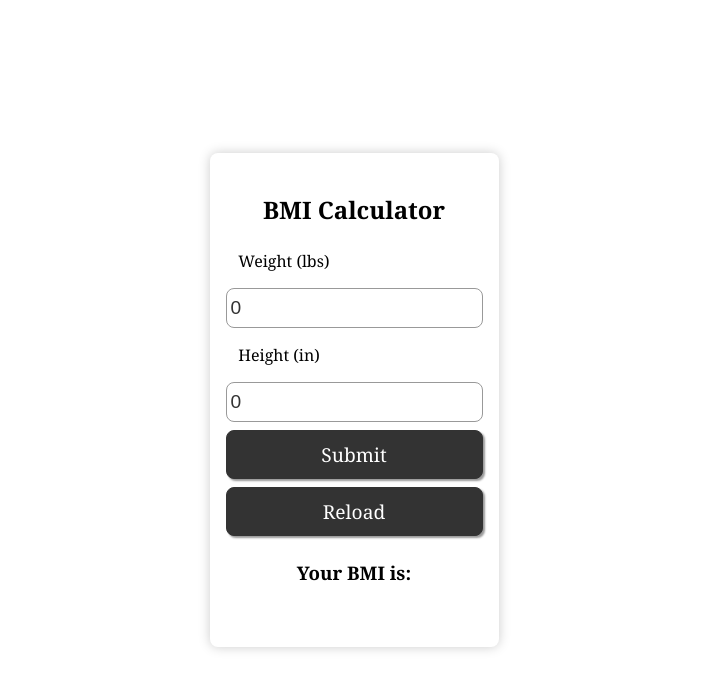
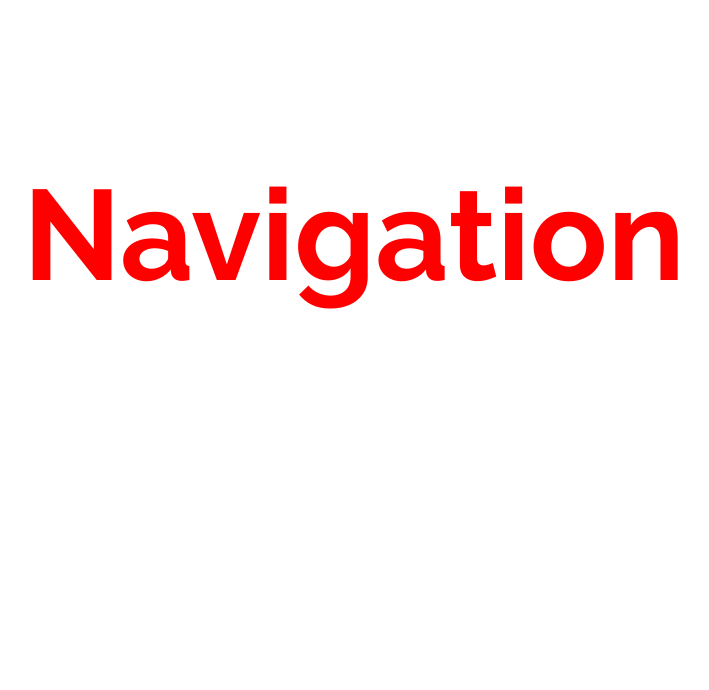
Before and after one commit to Jogata/SoftUni-React-Project, a React (Vite) app in the folder client/: page / in a window 1280 px wide. Shown: the top 690 px of the page, without its empty margins (286-995 px from the left). Built offline with nearby package versions, Linux system fonts and the light colour scheme.

Commit message:
set up defi app project

```diff
--- a/client/src/App.jsx
+++ b/client/src/App.jsx
@@ -24,7 +24,7 @@ import Logout from './components/logout/Logout'
 // import { Pricing } from './components/travel/galaxy-travel/routes/Pricing';
 // import { Training } from './components/travel/galaxy-travel/routes/Training';
 // import { Contact } from './components/travel/galaxy-travel/routes/Contact';
-import { Calculator } from './components/travel/bmi-calculator-react/Calculator';
+import { Navigation } from './components/travel/defi-react-api/components/navbar/Navigation';
 
 function Loader() {
   return (
@@ -41,7 +41,7 @@ function App() {
   return (
     <>
       <AuthContextProvider>
-        <Calculator />
+        <Navigation />
         {/* <Routes>
           <Route path='/' element={<Home />} />
           <Route path='/pricing' element={<Pricing />} />
--- /dev/null
+++ b/client/src/components/travel/defi-react-api/components/navbar/Navigation.jsx
@@ -0,0 +1,7 @@
+import "./navigation.css";
+
+export function Navigation() {
+    return (
+        <h1>navigation</h1>
+    )
+}
--- /dev/null
+++ b/client/src/components/travel/defi-react-api/components/navbar/navigation.css
@@ -0,0 +1,7 @@
+h1 {
+    margin-top: 20vh;
+    color: red;
+    font-size: 10vw;
+    text-align: center;
+    text-transform: capitalize;
+}
--- /dev/null
+++ b/client/src/components/travel/defi-react-api/styles.css
@@ -0,0 +1,82 @@
+@import url('https://fonts.googleapis.com/css2?family=Kanit:wght@100;200;300;400;500;600;700;800;900&display=swap');
+
+* {
+    margin: 0;
+    padding: 0;
+    box-sizing: border-box;
+}
+
+:root {
+    --primary-blue: #00d8ff;
+    --primary-purple: #6a00ff;
+}
+
+.blue {
+    color: var(--primary-blue);
+}
+
+body {
+    margin: 0;
+    font-family: 'Kanit', 'Segoe UI', 'Roboto', 'Oxygen',
+        'Ubuntu', 'Cantarell', 'Fira Sans', 'Droid Sans', 'Helvetica Neue',
+        sans-serif;
+    -webkit-font-smoothing: antialiased;
+    -moz-osx-font-smoothing: grayscale;
+}
+
+code {
+    font-family: source-code-pro, Menlo, Monaco, Consolas, 'Courier New', monospace;
+}
+
+ul {
+    list-style-type: none;
+}
+
+a {
+    text-decoration: none;
+}
+
+h2 {
+    font-size: 3rem;
+}
+
+.btn {
+    padding: 10px 28px;
+    color: #000;
+    font-size: 1.2rem;
+    font-family: 'Kamit', sans-serif;
+    border: none;
+    border-radius: 50px;
+    background-image:
+        linear-gradient(45deg,
+            var(--primary-purple) 0%,
+            var(--primary-blue) 100%
+    );
+    cursor: pointer;
+}
+
+.btn-outline {
+    color: var(--primary-blue);
+    border: 1px solid var(--primary-blue);
+    background: transparent;
+}
+
+@media screen and (max-width: 940px) {
+    h1 {
+        font-size: 2.5rem;
+    }
+
+    h2 {
+        font-size: 2rem;
+    }
+}
+
+@media screen and (max-width: 495px) {
+    h1 {
+        font-size: 2rem;
+    }
+
+    h2 {
+        font-size: 1.5rem;
+    }
+}
```
